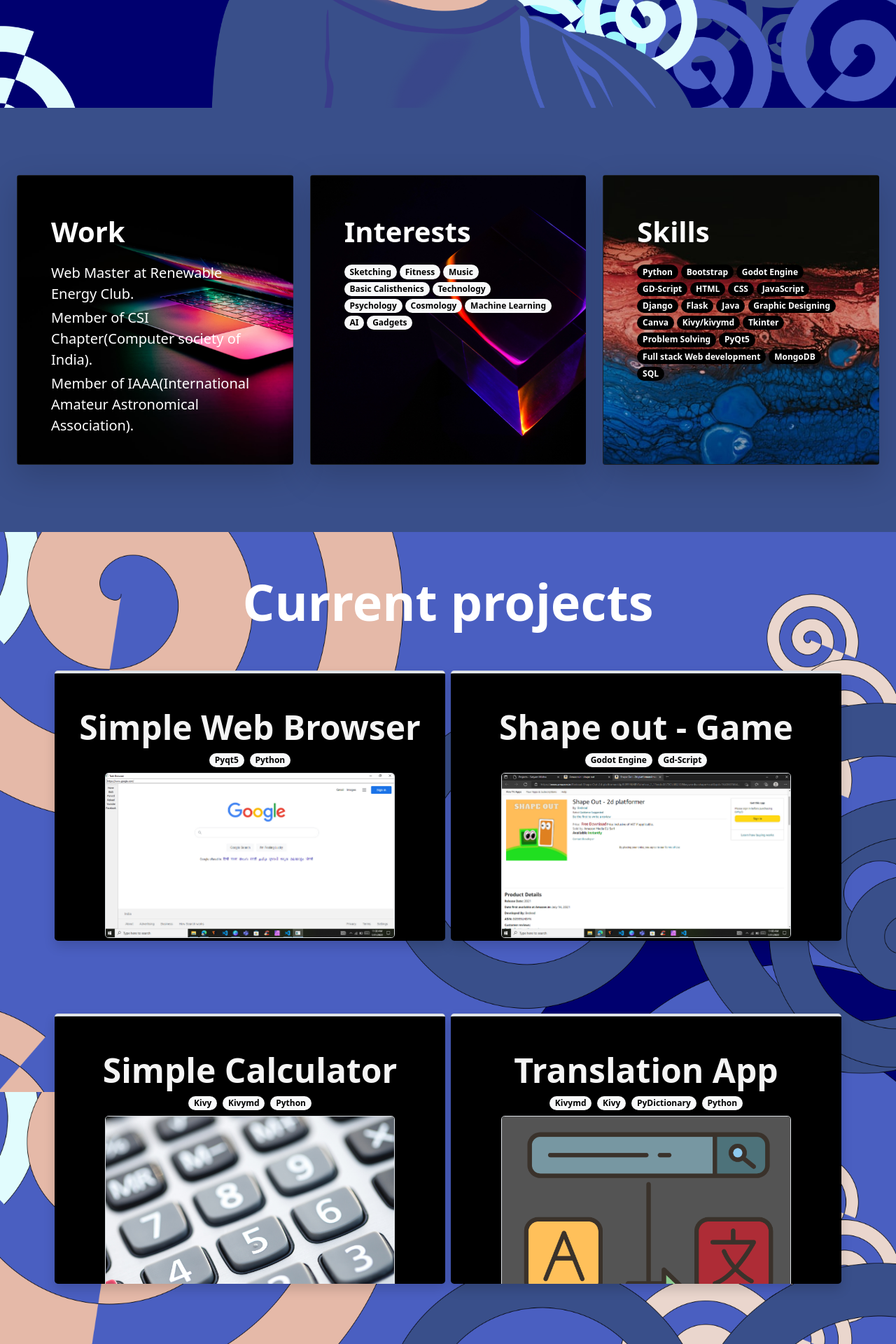
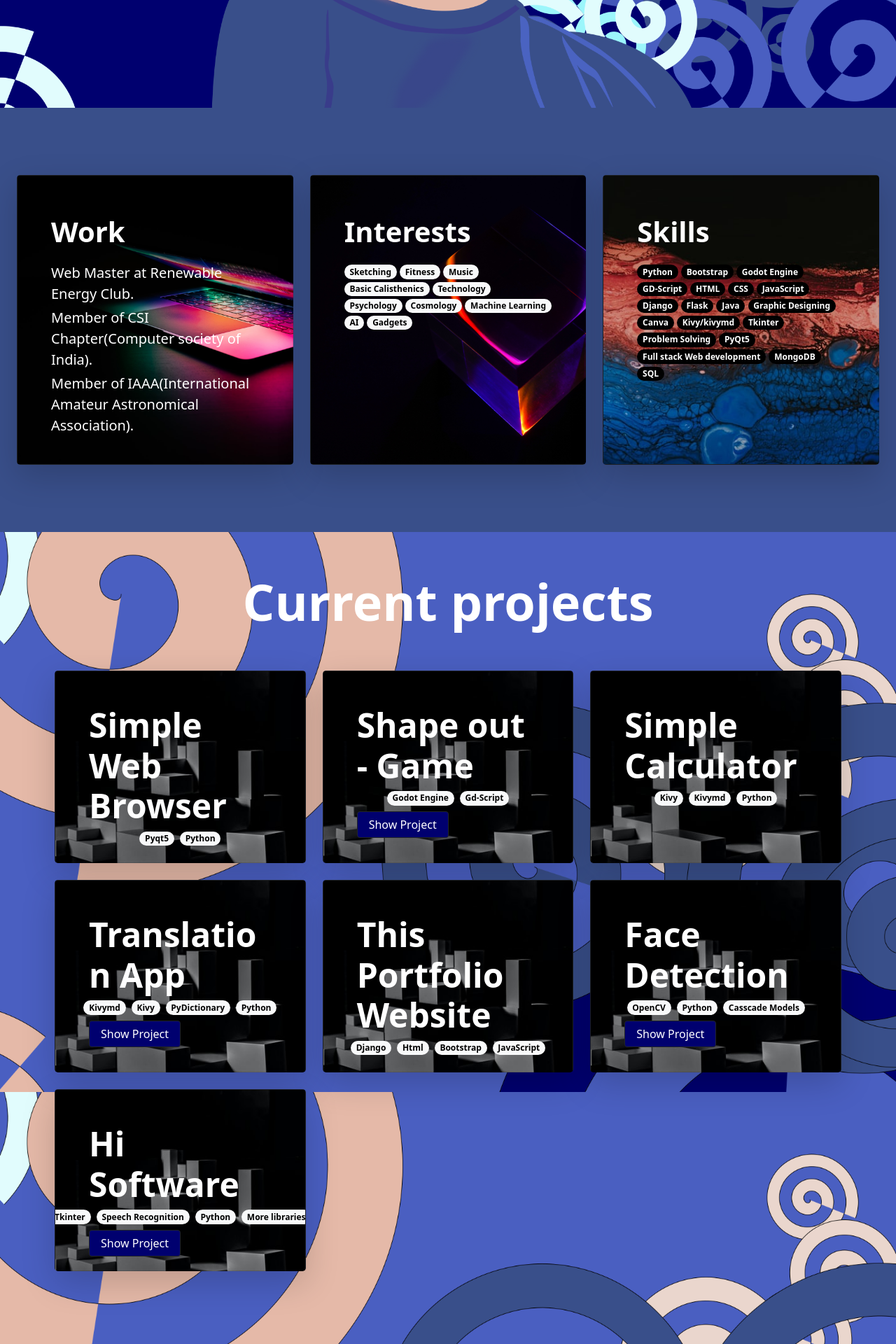
Before and after one commit to bedead/my-portfolio-flask, a Flask app: page / in a window 1280 px wide. Shown: the part 472-2392 px from the top of the page at 70% size. Run offline with Flask 2, Linux system fonts and the light colour scheme.

Commit message:
removed unnessary code

```diff
--- a/app/app.py
+++ b/app/app.py
@@ -31,7 +31,6 @@ def home():
         email = request.form.get('email')
         desc = request.form.get('msg')
 
-        print('name')
 
         if name and email and desc:
             msg = Message(
--- a/templates/home.html
+++ b/templates/home.html
@@ -5,8 +5,8 @@
     <!-- Required meta tags -->
     <meta charset="utf-8">
     <meta name="viewport" content="width=device-width, initial-scale=1">
-    <meta name="keywords" content="Satyam, Mishra, Portfolio">
-    <meta name="description" content="portfolio website">
+    <meta name="keywords" content="Satyam Mishra, Portfolio, graphics portfolio website, responsive portfolio website">
+    <meta name="description" content="Portfolio website">
     <meta name="author" content="Satyam Mishra">
 
     <!-- Bootstrap CSS -->
@@ -18,6 +18,7 @@
     <link rel="manifest" href="/static/favicon/site.webmanifest">
     <link rel="stylesheet" href="https://cdnjs.cloudflare.com/ajax/libs/font-awesome/4.7.0/css/font-awesome.min.css">
     <link rel="stylesheet" href="/static/website-files/soical_button.css">
+    <link rel="stylesheet" href="/static/website-files/projects_card.css">
     <title>Satyam Mishra</title>
 </head>
 
@@ -27,23 +28,20 @@
     }
 </style>
 
-<body>
+<body data-spy="scroll" data-target="#fixed-nav" data-bs-offset="50" style="position: relative;">
 
 
 
 
 
-
-
-    <div id="heroimage" class="container-fluid mt-0 mb-0" style="background-color: #00006fff;background-image:url('/static/universal-elements/satyam-vector-2.png'); background-repeat: no-repeat; background-attachment: fixed; background-size: cover; background-position: center; height: 100%;">
-        <nav class="navbar navbar-expand-lg navbar-dark fixed-top" aria-label="Horizontal navbar">
+    <nav id="fixed-nav" class="navbar navbar-expand-lg navbar-dark fixed-top" aria-label="Horizontal navbar">
         <div class="container-xl">
             <a href="/">
                 <h1 class="font-italic" style="color:#e1fcfdff">Portfolio</h1>
             </a>
             <div class="text-center nav nav-pills bg-dark rounded-3 justify-content-center float-md-end">
-                    <li class="nav-item">
-                        <a style="background-color: #00006fff;" class="nav-link active text-white hover-nav-color" aria-current="page" href="#heroimage">Home</a>
+                <li class="nav-item active">
+                    <a style="background-color: #00006fff;" class="nav-link text-white hover-nav-color" href="#heroimage">Home</a>
                 </li>
                 <li class="nav-item">
                     <a class="nav-link text-white hover-nav-color" href="#About">About</a>
@@ -57,6 +55,9 @@
             </div>
         </div>
     </nav>
+
+
+    <div id="heroimage" class="container-fluid mt-0 mb-0" style="background-color: #00006fff;background-image:url('/static/universal-elements/satyam-vector-2.png'); background-repeat: no-repeat; background-attachment: fixed; background-size: cover; background-position: center; height: 100%;">
         {% for message in get_flashed_messages() %}
         <br>
         <br>
@@ -89,7 +90,7 @@
 
         <div class="row row-cols-1 row-cols-lg-3 align-items-stretch g-4 py-5">
             <div class="col">
-                <div class="card card-cover h-100 overflow-hidden text-white bg-dark rounded-5 shadow-lg" style="background-image: url('/static/universal-elements/about-work-bg-image.jpg'); position: relative; background-repeat: no-repeat; background-size: cover;">
+                <div class="card card-cover h-100 overflow-hidden text-white bg-dark rounded-3 shadow-lg" style="background-image: url('/static/universal-elements/about-work-bg-image.jpg'); position: relative; background-repeat: no-repeat; background-size: cover;">
                     <div class="d-flex flex-column h-100 p-5 pb-3 text-white text-shadow-1">
                         <h2 class="pt-1 mt-2 mb-4 display-6 lh-1 fw-bold">Work</h2>
                         <p class="lead mb-1">Web Master at <strong>Renewable Energy</strong> Club.</p>
@@ -100,7 +101,7 @@
             </div>
 
             <div class="col">
-                <div class="card card-cover h-100 overflow-hidden text-white bg-dark rounded-5 shadow-lg" style="background-image: url('/static/universal-elements/about-Interests-bg-image.jpg'); position: relative; background-repeat: no-repeat; background-size: cover;">
+                <div class="card card-cover h-100 overflow-hidden text-white bg-dark rounded-3 shadow-lg" style="background-image: url('/static/universal-elements/about-Interests-bg-image.jpg'); position: relative; background-repeat: no-repeat; background-size: cover;">
                     <div class="d-flex flex-column h-100 p-5 pb-3 text-white text-shadow-1">
                         <h2 class="pt-1 mt-2 mb-4 display-6 lh-1 fw-bold">Interests</h2>
                         <div class="gap-2d-sm-flex justify-content-center mb-4 anim">
@@ -122,7 +123,7 @@
             </div>
 
             <div class="col">
-                <div class="card card-cover h-100 overflow-hidden text-white bg-dark rounded-5 shadow-lg" style="background-image: url('/static/universal-elements/about-skills-bg-image.jpg'); position: relative; background-repeat: no-repeat; background-size: cover;">
+                <div class="card card-cover h-100 overflow-hidden text-white bg-dark rounded-3 shadow-lg" style="background-image: url('/static/universal-elements/about-skills-bg-image.jpg'); position: relative; background-repeat: no-repeat; background-size: cover;">
                     <div class="d-flex flex-column h-100 p-5 pb-3 text-white text-shadow-1">
                         <h2 class="pt-1 mt-2 mb-4 display-6 lh-1 fw-bold">Skills</h2>
                         <div class="gap-2d-sm-flex justify-content-center mb-4 anim">
@@ -164,9 +165,11 @@
     background-size: cover;background-repeat: no-repeat;">
         <div class="container p-2">
             <h1 class="display-2 fw-bold shake-anim text-center text-white">Current projects</h1>
-            <div class="row row-cols-lg-2 row-cols-sm-1 row-cols-md-2 g-2">
-                <div class="cols">
-                    <div class="px-4 pt-5 my-5 text-center border-top border-4 shadow anim rounded-3" style="color: whitesmoke; background-color: black;">
+
+            <div class="row row-cols-1 row-cols-lg-3 align-items-stretch g-4 py-5">
+                <div class="col">
+                    <div class="card card-cover h-100 overflow-hidden text-white bg-dark rounded-3 shadow-lg" style="background-image: url('/static/universal-elements/projects-card-bg.jfif'); position: relative; background-repeat: no-repeat; background-size: cover;">
+                        <div class="d-flex flex-column h-100 p-5 pb-3 text-shadow-1">
                             <h3 class="display-5 fw-bold">Simple Web Browser</h3>
                             <div class="col-lg-6 mx-auto">
                                 <!-- text can be added here-->
@@ -175,32 +178,27 @@
                                     <span class="badge rounded-pill bg-light text-black">Python</span>
                                 </div>
                             </div>
-                        <div class="overflow-hidden" style="max-height: 30vh;">
-                            <div class="container px-5">
-                                <img src="/static/universal-elements/projects-browser-screen.png" class="img-fluid border rounded-3 shadow-lg mb-4" alt="Browser image" width="500" height="400">
                         </div>
                     </div>
                 </div>
-                </div>
-                <div class="cols">
-                    <div class="px-4 pt-5 my-5 text-center border-top border-4 shadow anim rounded-3" style="color: whitesmoke;background-color: black;">
+                <div class="col">
+                    <div class="card card-cover h-100 overflow-hidden text-white bg-dark rounded-3 shadow-lg" style="background-image: url(' /static/universal-elements/projects-card-bg.jfif'); position: relative; background-repeat: no-repeat; background-size: cover;">
+                        <div class="d-flex flex-column h-100 p-5 pb-3 text-shadow-1">
                             <h3 class="display-5 fw-bold">Shape out - Game</h3>
                             <div class="col-lg-6 mx-auto">
-
                                 <div class="gap-2 d-sm-flex justify-content-center mb-2">
                                     <span class="badge rounded-pill bg-light text-black">Godot Engine</span>
                                     <span class="badge rounded-pill bg-light text-black">Gd-Script</span>
                                 </div>
                             </div>
-                        <div class="overflow-hidden" style="max-height: 30vh;">
-                            <div class="container px-5">
-                                <img src="/static/universal-elements/projects-Shape-out-screen.png" class="img-fluid border rounded-3 shadow-lg mb-4" alt="game image" width="500" height="400">
+                            <a target="_blank" href="https://www.amazon.com/Bedead-Shape-Out-2d-platformer/dp/B0999LHBYN/ref=sr_1_1?qid=1648120404&refinements=p_4%3ABedead&s=mobile-apps&search-type=ss&sr=1-1"><button style="background-color: #00006fff;" type="button" class="text-white btn btn-outline-dark mb-1 px-3 shake-anim">Show Project</button></a>
+
                         </div>
                     </div>
                 </div>
-                </div>
-                <div class="cols">
-                    <div class="px-4 pt-5 my-5 text-center border-top border-4 shadow anim rounded-3" style="color: whitesmoke;background-color: black;">
+                <div class="col">
+                    <div class="card card-cover h-100 overflow-hidden text-white bg-dark rounded-3 shadow-lg" style="background-image: url('/static/universal-elements/projects-card-bg.jfif'); position: relative; background-repeat: no-repeat; background-size: cover;">
+                        <div class="d-flex flex-column h-100 p-5 pb-3 text-shadow-1">
                             <h3 class="display-5 fw-bold">Simple Calculator</h3>
                             <div class="col-lg-6 mx-auto">
 
@@ -210,15 +208,12 @@
                                     <span class="badge rounded-pill bg-light text-black">Python</span>
                                 </div>
                             </div>
-                        <div class="overflow-hidden" style="max-height: 30vh;">
-                            <div class="container px-5">
-                                <img src="/static/universal-elements/projects-Calculator-screen.png" class="img-fluid border rounded-3 shadow-lg mb-4" alt="Calculator image" width="500" height="400">
                         </div>
                     </div>
                 </div>
-                </div>
-                <div class="cols">
-                    <div class="px-4 pt-5 my-5 text-center border-top border-4 shadow anim rounded-3" style="color: whitesmoke;background-color: black;">
+                <div class="col">
+                    <div class="card card-cover h-100 overflow-hidden text-white bg-dark rounded-3 shadow-lg" style="background-image: url('/static/universal-elements/projects-card-bg.jfif'); position: relative; background-repeat: no-repeat; background-size: cover;">
+                        <div class="d-flex flex-column h-100 p-5 pb-3 text-shadow-1">
                             <h3 class="display-5 fw-bold">Translation App</h3>
                             <div class="col-lg-6 mx-auto">
                                 <div class="gap-2 d-sm-flex justify-content-center mb-2">
@@ -228,18 +223,16 @@
                                     <span class="badge rounded-pill bg-light text-black">Python</span>
                                 </div>
                             </div>
-                        <div class="overflow-hidden" style="max-height: 30vh;">
-                            <div class="container px-5">
-                                <img src="/static/universal-elements/projects-Translation-screen.png" class="img-fluid border rounded-3 shadow-lg mb-4" alt="App image" width="500" height="400">
+                            <a target="_blank" href="https://github.com/bedead/kivymd-language-translation-app"><button style="background-color: #00006fff;" type="button" class="text-white btn btn-outline-dark mb-1 px-3 shake-anim">Show Project</button></a>
+
                         </div>
                     </div>
                 </div>
-                </div>
-                <div class="cols">
-                    <div class="px-4 pt-5 my-5 text-center border-top border-4 shadow anim rounded-3" style="color: whitesmoke;background-color: black;">
+                <div class="col">
+                    <div class="card card-cover h-100 overflow-hidden text-white bg-dark rounded-3 shadow-lg" style="background-image: url('/static/universal-elements/projects-card-bg.jfif'); position: relative; background-repeat: no-repeat; background-size: cover;">
+                        <div class="d-flex flex-column h-100 p-5 pb-3 text-shadow-1">
                             <h3 class="display-5 fw-bold">This Portfolio Website</h3>
                             <div class="col-lg-6 mx-auto">
-
                                 <div class="gap-2 d-sm-flex justify-content-center mb-2">
                                     <span class="badge rounded-pill bg-light text-black">Django</span>
                                     <span class="badge rounded-pill bg-light text-black">Html</span>
@@ -247,15 +240,12 @@
                                     <span class="badge rounded-pill bg-light text-black">JavaScript</span>
                                 </div>
                             </div>
-                        <div class="overflow-hidden" style="max-height: 30vh;">
-                            <div class="container px-5">
-                                <img src="/static/universal-elements/projects-website-screen.png" class="img-fluid border rounded-3 shadow-lg mb-4" alt="Website image" width="500" height="400">
                         </div>
                     </div>
                 </div>
-                </div>
-                <div class="cols">
-                    <div class="px-4 pt-5 my-5 text-center border-top border-4 shadow anim rounded-3" style="color: whitesmoke;background-color: black;">
+                <div class="col">
+                    <div class="card card-cover h-100 overflow-hidden text-white bg-dark rounded-3 shadow-lg" style="background-image: url('/static/universal-elements/projects-card-bg.jfif'); position: relative; background-repeat: no-repeat; background-size: cover;">
+                        <div class="d-flex flex-column h-100 p-5 pb-3 text-shadow-1">
                             <h3 class="display-5 fw-bold">Face Detection</h3>
                             <div class="col-lg-6 mx-auto">
 
@@ -265,17 +255,14 @@
                                     <span class="badge rounded-pill bg-light text-black">Casscade Models</span>
                                 </div>
                             </div>
-                        <div class="overflow-hidden" style="max-height: 30vh;">
-                            <div class="container px-5">
-                                <video autoplay="autoplay" loop="true" controls muted class="img-fluid border rounded-3 shadow-lg mb-4">
-                                    <source src="/static/universal-elements/projects-Face detector video.mp4" type="video/mp4" width="500" height="400"/>
-                                </video>
+                            <a target="_blank" href="https://github.com/bedead/FACE-DETECTOR"><button style="background-color: #00006fff;" type="button" class="text-white btn btn-outline-dark mb-1 px-3 shake-anim">Show Project</button></a>
+
                         </div>
                     </div>
                 </div>
-                </div>
-                <div class="cols">
-                    <div class="px-4 pt-5 my-5 text-center border-top border-4 shadow anim rounded-3" style="color: whitesmoke;background-color: black;">
+                <div class="col">
+                    <div class="card card-cover h-100 overflow-hidden text-white bg-dark rounded-3 shadow-lg" style="background-image: url('/static/universal-elements/projects-card-bg.jfif'); position: relative; background-repeat: no-repeat; background-size: cover;">
+                        <div class="d-flex flex-column h-100 p-5 pb-3 text-shadow-1">
                             <h3 class="display-5 fw-bold">Hi Software</h3>
                             <div class="col-lg-6 mx-auto">
 
@@ -286,10 +273,8 @@
                                     <span class="badge rounded-pill bg-light text-black">More libraries</span>
                                 </div>
                             </div>
-                        <div class="overflow-hidden" style="max-height: 30vh;">
-                            <div class="container px-5">
-                                <img src="/static/universal-elements/projects-Hibot-screen.png" class="img-fluid border rounded-3 shadow-lg mb-4" alt="Website image" width="500" height="400">
-                            </div>
+                            <a target="_blank" href="https://github.com/bedead/HI_2021.12.22.4"><button style="background-color: #00006fff;" type="button" class="text-white btn btn-outline-dark mb-1 px-3 shake-anim">Show Project</button></a>
+
                         </div>
                     </div>
                 </div>
@@ -362,9 +347,6 @@
 
 
 </body>
-<script>
-</script>
-
 
 <script src="https://cdn.jsdelivr.net/npm/bootstrap@5.1.3/dist/js/bootstrap.bundle.min.js " integrity="sha384-ka7Sk0Gln4gmtz2MlQnikT1wXgYsOg+OMhuP+IlRH9sENBO0LRn5q+8nbTov4+1p " crossorigin="anonymous "></script>
 
```
Also changed, not shown: static/website-files/index.js (deleted, +0 -19 lines), static/website-files/reverler.js (deleted, +0 -165 lines), static/universal-elements/projects-Calculator-screen.png (deleted), static/universal-elements/projects-Hibot-screen.png (deleted), static/universal-elements/projects-Shape-out-screen.png (deleted), static/universal-elements/projects-Translation-screen.png (deleted), static/universal-elements/projects-Website-screen.png (deleted), static/universal-elements/projects-browser-screen.png (deleted), static/universal-elements/projects-card-bg.jfif (added), 1 other file. Lines whose indentation alone changed are shown as unchanged.
